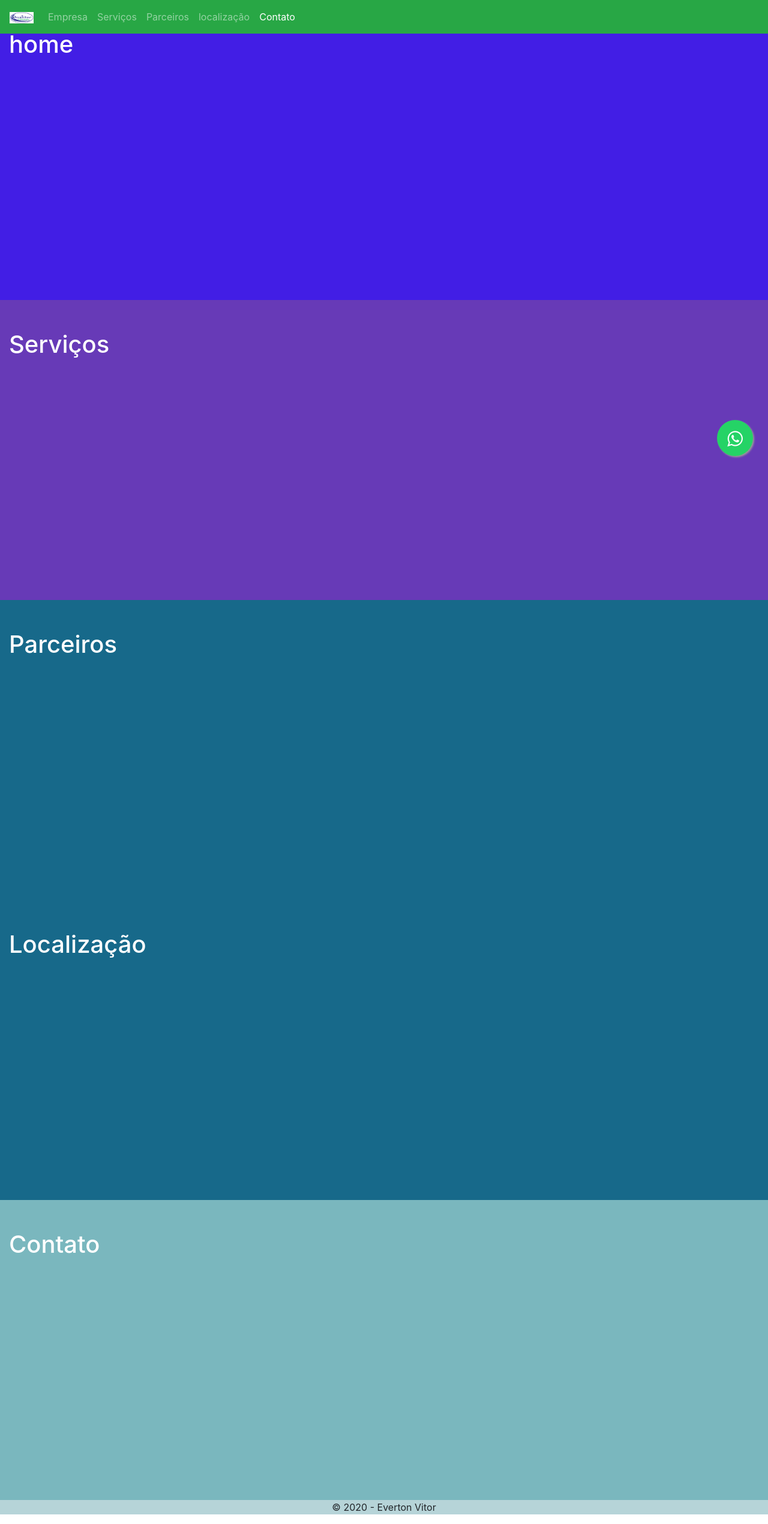
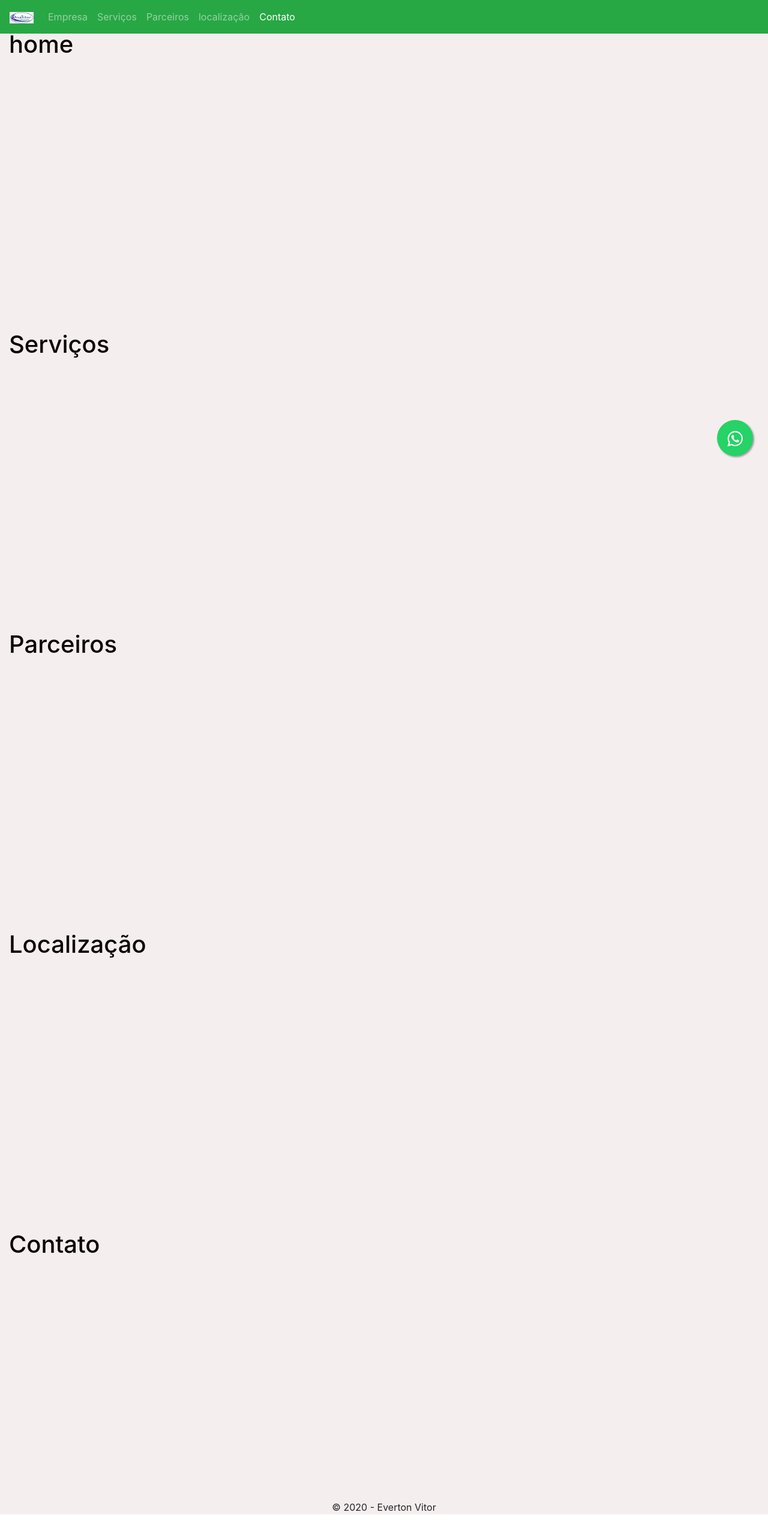
Before and after one commit to EvertonAvelino/qialitec, a PHP site: page / in a window 1280 px wide. Shown: the whole page at 60% size. Run offline with PHP 8.4, Linux system fonts and the light colour scheme; some libraries are stand-ins or nearby versions.

Commit message:
modificando layout

```diff
--- a/css/estilo.css
+++ b/css/estilo.css
@@ -6,40 +6,40 @@
         #home {
             padding-top: 50px;
             height: 500px;
-            color: #fff;
-            background-color: rgb(66, 30, 229);
+            color: rgb(10, 5, 5);
+            background-color: rgb(245, 238, 238);;
         }
 
         #servicos {
             padding-top: 50px;
             height: 500px;
-            color: #fff;
-            background-color: #673ab7;
+            color:  rgb(10, 5, 5);
+            background-color:rgb(245, 238, 238);
         }
 
         #parceiros {
             padding-top: 50px;
             height: 500px;
-            color: #fff;
-            background-color: #17698a;
+            color:  rgb(10, 5, 5);
+            background-color: rgb(245, 238, 238);
         }
         #localizacao {
             padding-top: 50px;
             height: 500px;
-            color: #fff;
-            background-color: #17698a;
+            color:  rgb(10, 5, 5);
+            background-color: rgb(245, 238, 238);
         }
 
         #contato {
             padding-top: 50px;
             height: 500px;
-            color: #fff;
-            background-color: #7ab7be;
+            color:  rgb(10, 5, 5);
+            background-color: rgb(245, 238, 238);
         }
 
         #rodape {
             text-align: center;
-            background-color: hsl(187, 30%, 78%);
+            background-color: rgb(245, 238, 238);
         }
 /*
     html {
```
